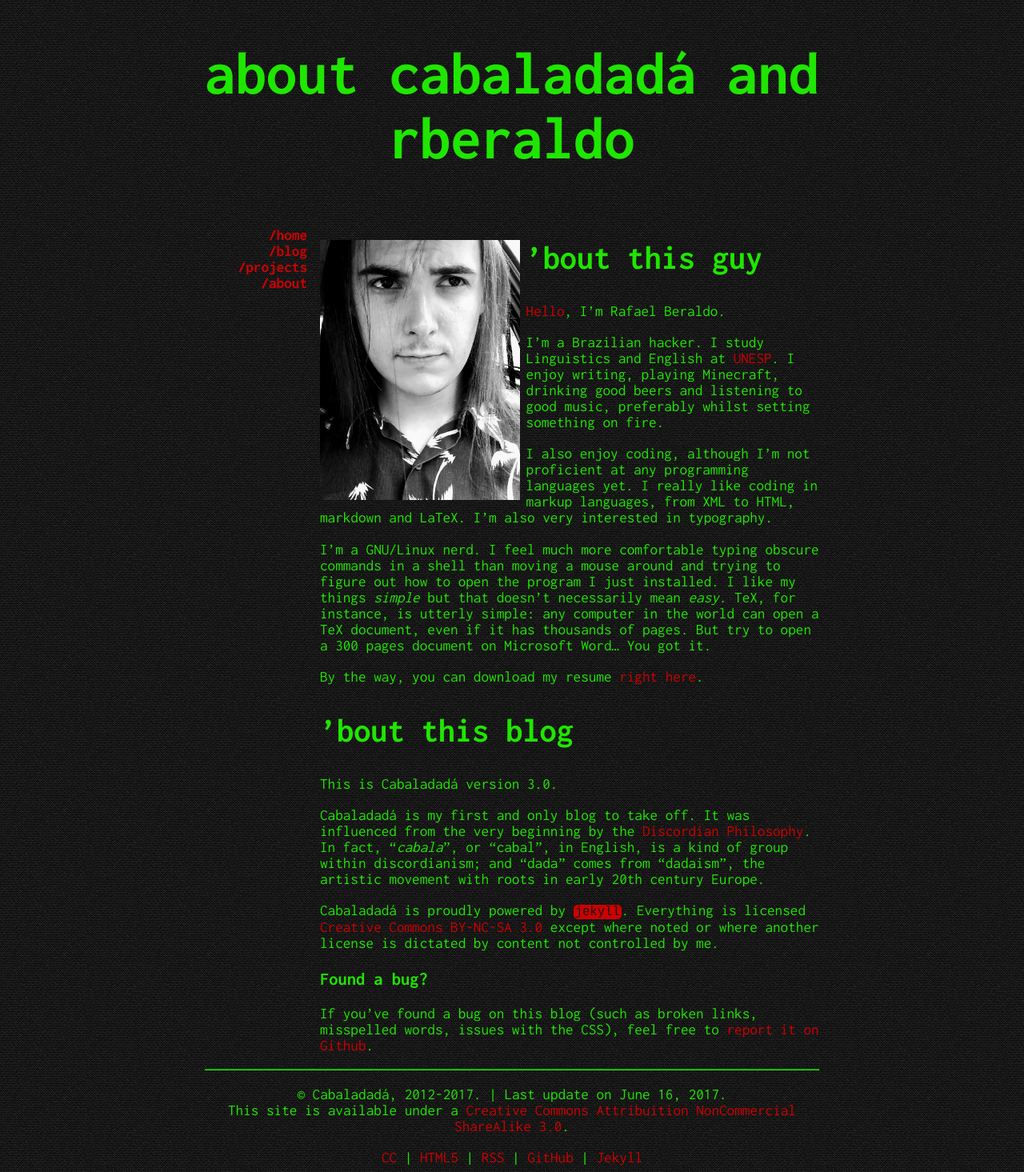
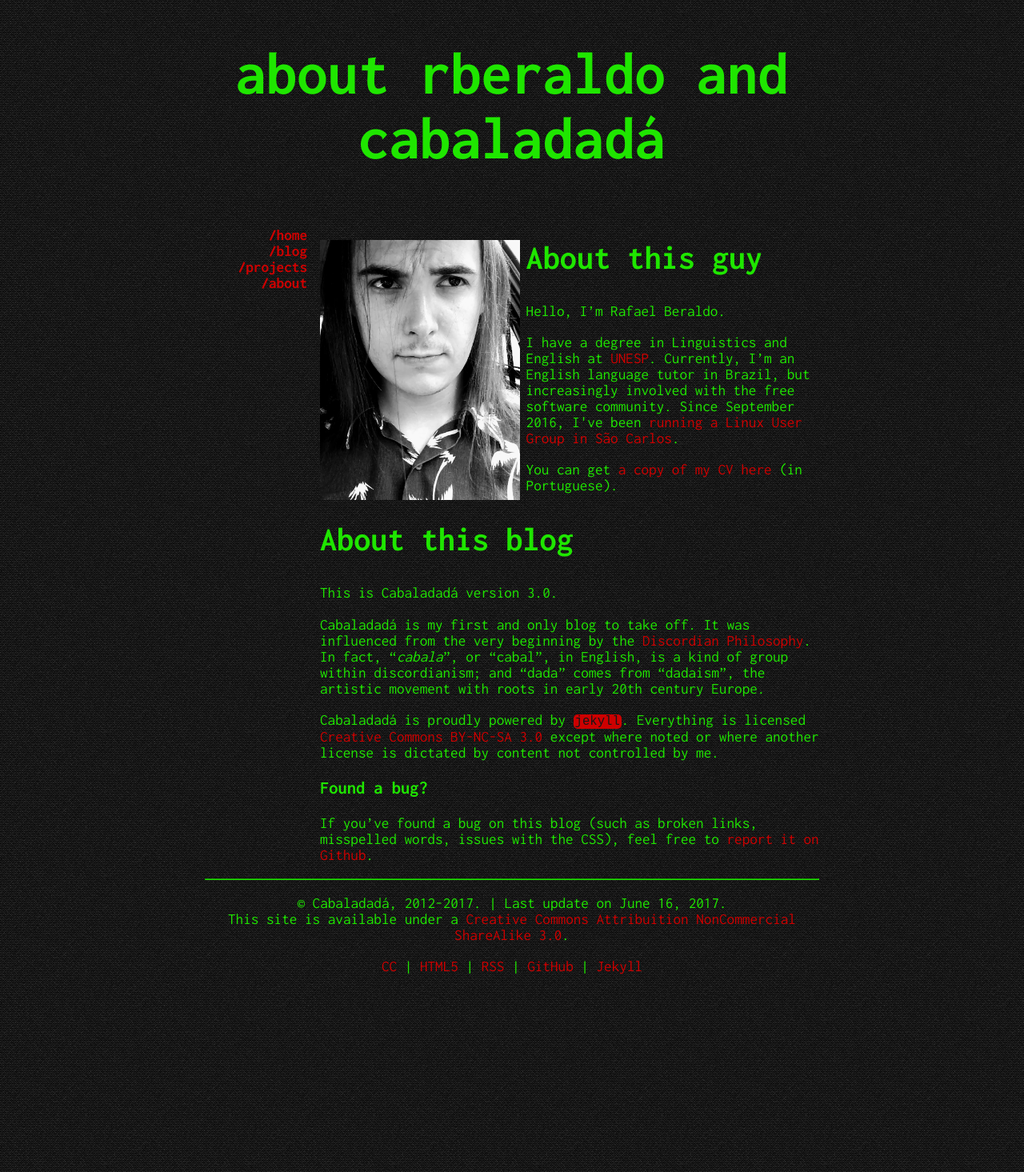
Before and after one commit to rberaldo/cabaladada, a Jekyll site: the page built from about.html, in a window 1280 px wide. Shown: the whole page at 80% size. Built offline with Jekyll 4.4.1, drawn with Linux system fonts in a browser that asks for light colours; Markdown is read by kramdown in place of the engine named in the settings.

Commit message:
Atualiza about

```diff
--- a/about.html
+++ b/about.html
@@ -1,22 +1,18 @@
 ---
 layout: default
-title: about cabaladadá and rberaldo
+title: about rberaldo and cabaladadá
 ---
 
 <div id="container">
-  <h2><img class="left" src="/images/rberaldo-bw.png" style="width:40%;" alt="It’s me, Mario!" /> ’bout this guy</h2>
+  <h2><img class="left" src="/images/rberaldo-bw.png" style="width:40%;" alt="It’s me, Mario!" />About this guy</h2>
 
-  <p><a href="http://www.youtube.com/watch?v=4T7sU3A2m18">Hello</a>, I’m Rafael Beraldo.</p>
+  <p>Hello, I’m Rafael Beraldo.</p>
 
-  <p>I’m a Brazilian hacker. I study Linguistics and English at <a href="http://fclar.unesp.br/">UNESP</a>. I enjoy writing, playing Minecraft, drinking good beers and listening to good music, preferably whilst setting something on fire.</p>
+  <p>I have a degree in Linguistics and English at <a href="http://fclar.unesp.br/">UNESP</a>. Currently, I’m an English language tutor in Brazil, but increasingly involved with the free software community. Since September 2016, I've been <a href="https://sancalug.org/">running a Linux User Group in São Carlos</a>.</p>
 
-  <p>I also enjoy coding, although I’m not proficient at any programming languages yet. I really like coding in markup languages, from XML to HTML, markdown and LaTeX. I’m also very interested in typography.</p>
+  <p>You can get <a href="/public/cv-rberaldo.pdf">a copy of my CV here</a> (in Portuguese).</p>
 
-  <p>I’m a GNU/Linux nerd. I feel much more comfortable typing obscure commands in a shell than moving a mouse around and trying to figure out how to open the program I just installed. I like my things <em>simple</em> but that doesn’t necessarily mean <em>easy</em>. TeX, for instance, is utterly simple: any computer in the world can open a TeX document, even if it has thousands of pages. But try to open a 300 pages document on Microsoft Word… You got it.</p>
-
-  <p>By the way, you can download my resume <a href="/public/cv_rberaldo.pdf">right here</a>.</p>
-
-  <h2>’bout this blog</h2>
+  <h2>About this blog</h2>
 
   <p>This is Cabaladadá version 3.0.</p>
 
```
